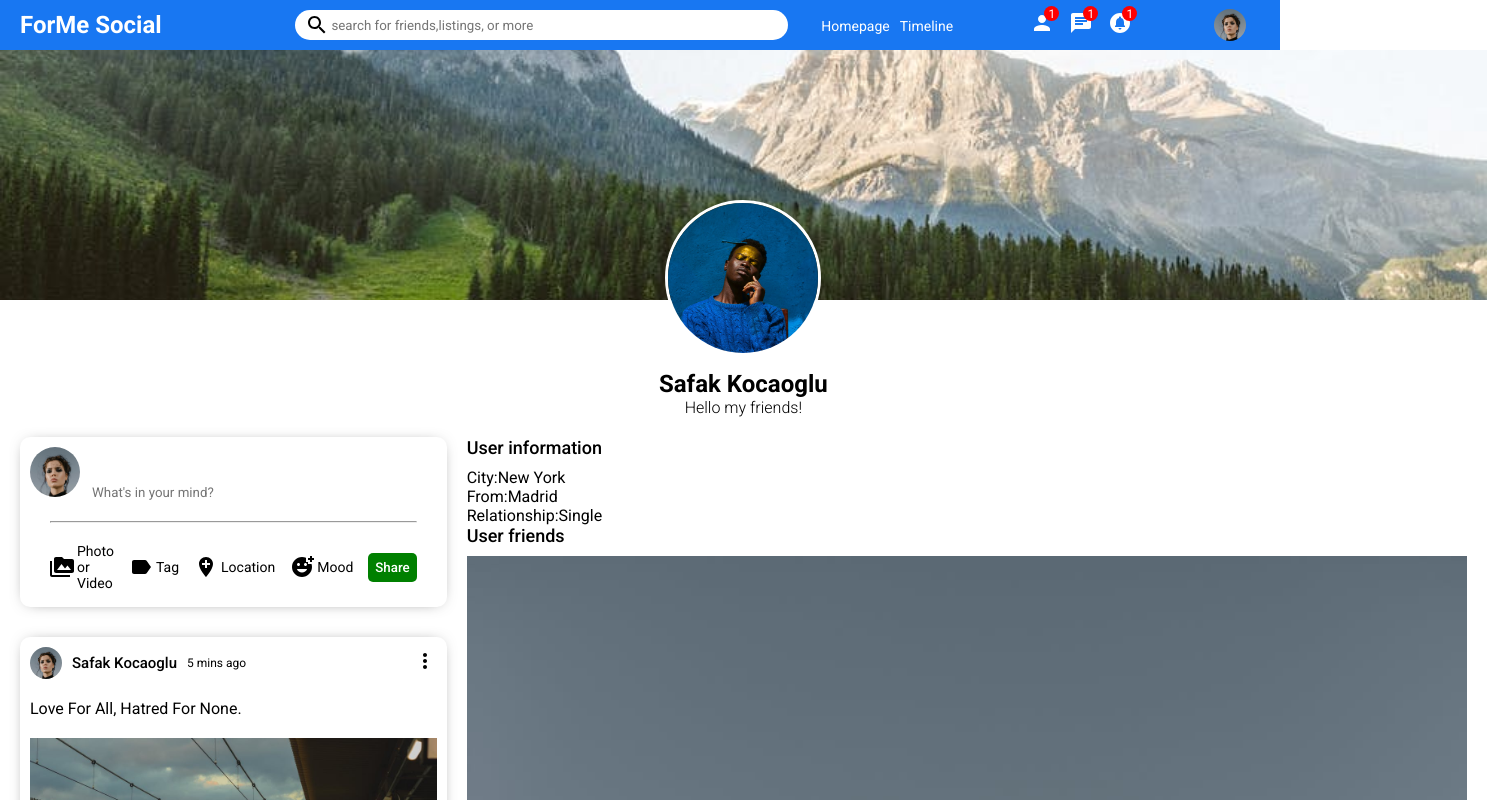
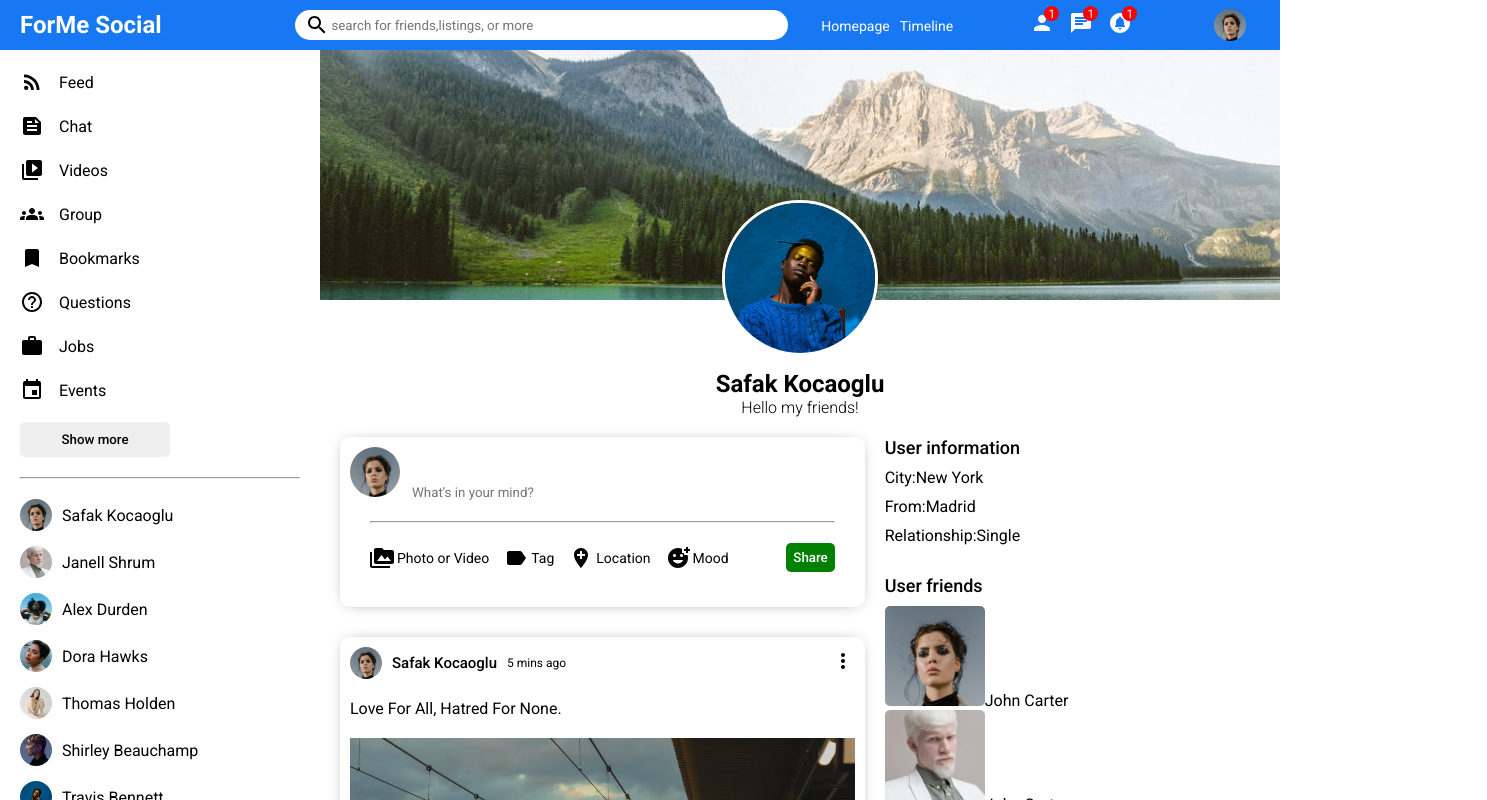
Before and after one commit to morganwestcoding/forme-application, a React (Create React App) app: page / in a window 1280 px wide. Shown: the top 800 px of the page, 1487 px wide, since content can reach past the window. Built offline with nearby package versions, Linux system fonts and the light colour scheme.

Commit message:
rightbar info item

```diff
--- a/src/components/rightbar/rightbar.css
+++ b/src/components/rightbar/rightbar.css
@@ -88,3 +88,18 @@
     font-weight: 500;
     margin-bottom: 10px;
   }
+
+  .rightbarInfo{
+    margin-bottom: 30px;
+  }
+
+  .rightbarInfoItem{
+    margin-bottom: 10px;
+  }
+
+ .rightbarFollowingImg{
+    width: 100px;
+    height: 100px;
+    object-fit: cover;
+    border-radius: 5px;
+ }
```
